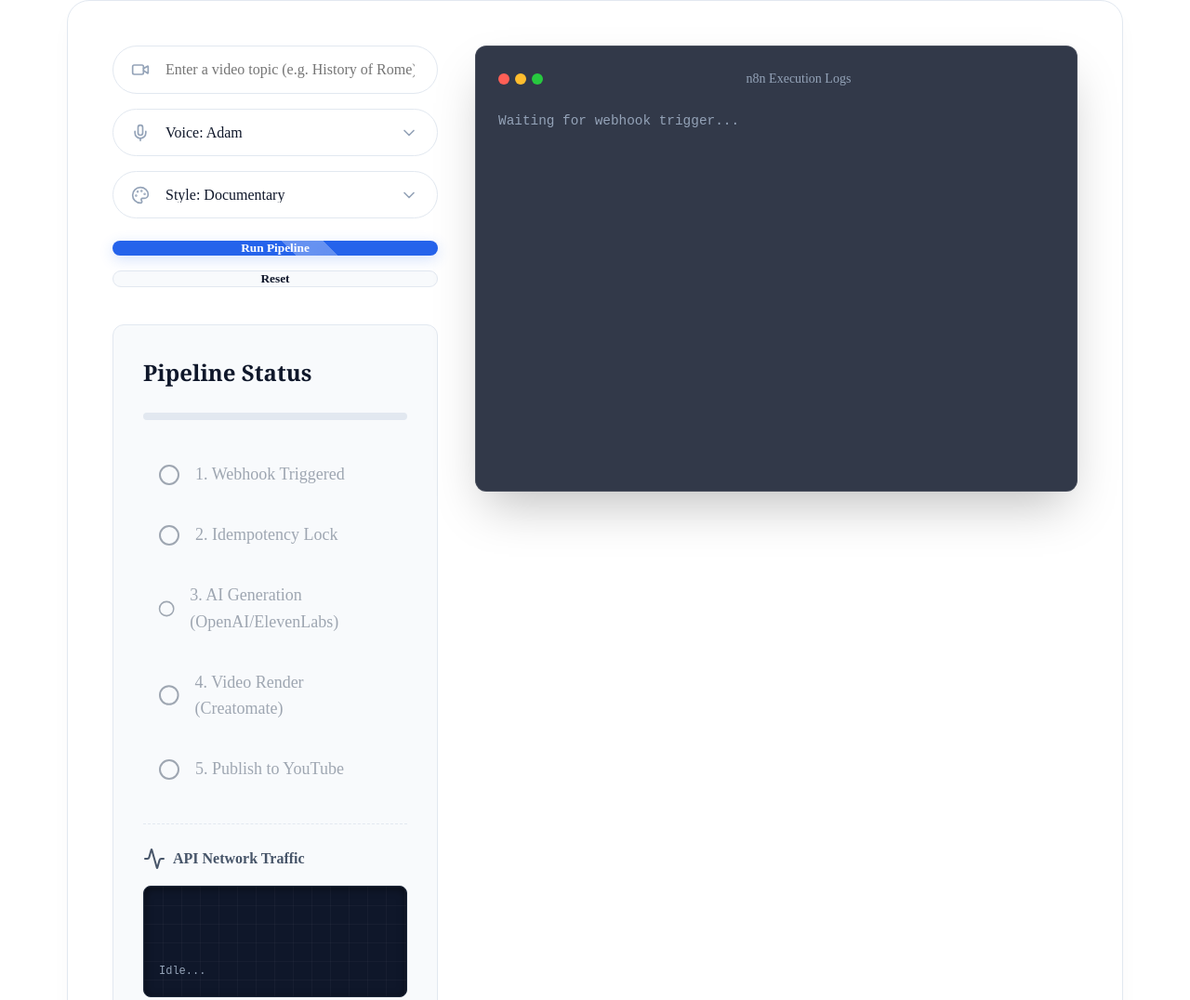
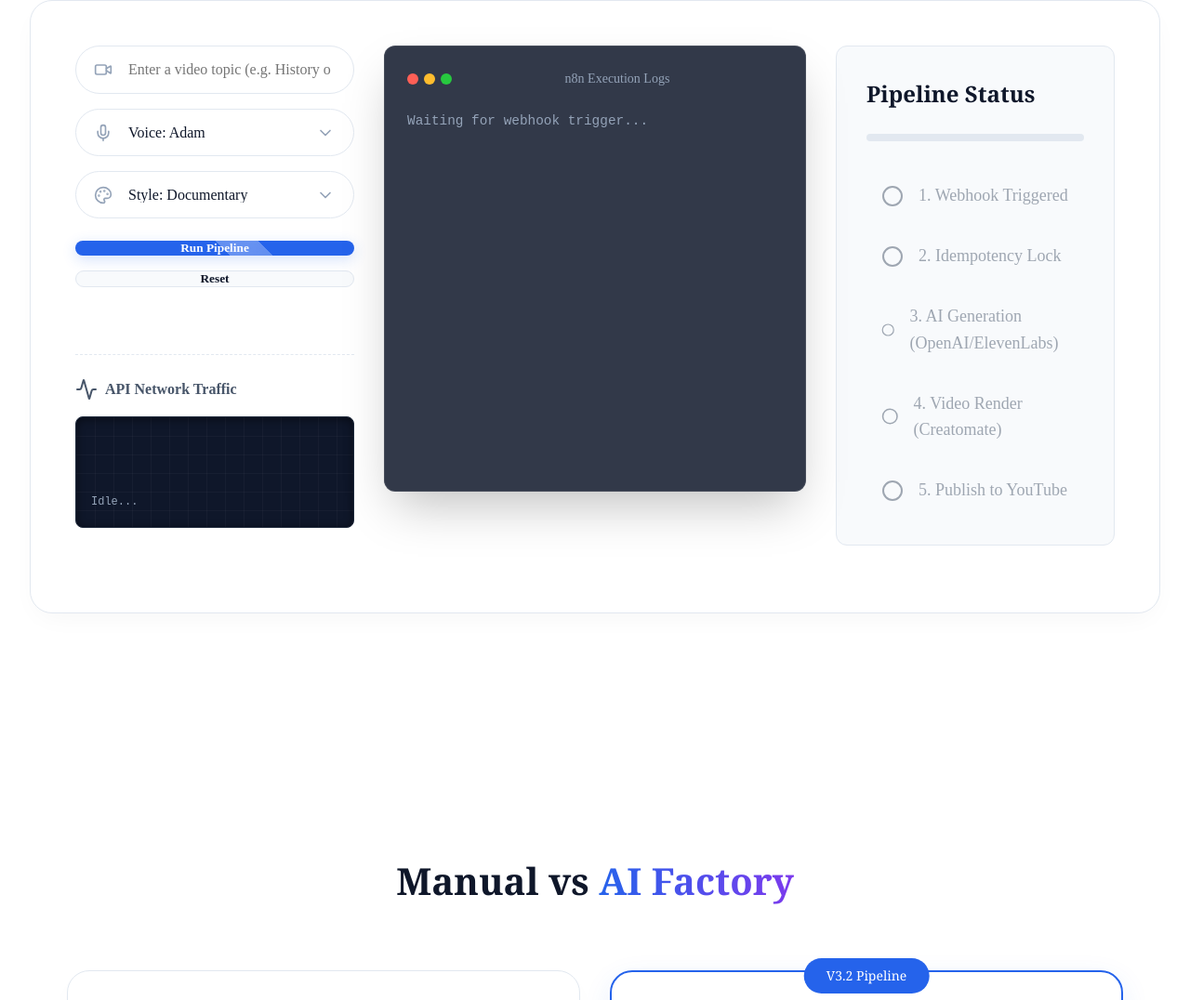
Before and after one commit to RishvinReddy/Ai-Youtube-Automation, a plain HTML site: page docs/index.html in a window 1280 px wide. Shown: the part 3475-4551 px from the top of the page at 93% size. Drawn offline with nearby package versions, Linux system fonts and the light colour scheme.

Commit message:
style: Redesign Live Simulation into a massive 3-column Command Center

```diff
--- a/docs/index.html
+++ b/docs/index.html
@@ -181,15 +181,15 @@
         </section>
 
         <!-- Interactive Simulation Section -->
-        <section class="simulation-section container fade-up">
+        <section class="simulation-section container-wide fade-up">
             <div class="section-header">
                 <h2>Live <span class="gradient-text">Simulation</span></h2>
                 <p>Test the idempotency lock and watch the pipeline execute in real-time.</p>
             </div>
             <div class="simulation-container glass-panel sim-dashboard-layout">
 
-                <!-- Left Sidebar: Controls & Status -->
-                <div class="sim-sidebar">
+                <!-- Left Sidebar: Controls & Network -->
+                <div class="sim-sidebar-left">
                     <div class="sim-controls">
                         <div class="sim-config">
                             <div class="input-wrapper main-input">
@@ -219,31 +219,15 @@
                         </div>
                     </div>
 
-                    <div class="sim-status-board">
-                        <h3>Pipeline Status</h3>
-
-                        <div class="sim-progress-container">
-                            <div class="sim-progress-bar" id="simProgressBar"></div>
-                        </div>
-
-                        <ul class="sim-checklist">
-                            <li id="step-1" class="step-pending"><i data-lucide="circle"></i> 1. Webhook Triggered</li>
-                            <li id="step-2" class="step-pending"><i data-lucide="circle"></i> 2. Idempotency Lock</li>
-                            <li id="step-3" class="step-pending"><i data-lucide="circle"></i> 3. AI Generation (OpenAI/ElevenLabs)</li>
-                            <li id="step-4" class="step-pending"><i data-lucide="circle"></i> 4. Video Render (Creatomate)</li>
-                            <li id="step-5" class="step-pending"><i data-lucide="circle"></i> 5. Publish to YouTube</li>
-                        </ul>
-
-                        <div class="network-monitor">
-                            <div class="network-header"><i data-lucide="activity"></i> API Network Traffic</div>
-                            <div class="network-logs" id="networkLogs">
-                                <span class="comment">Idle...</span>
-                            </div>
+                    <div class="network-monitor">
+                        <div class="network-header"><i data-lucide="activity"></i> API Network Traffic</div>
+                        <div class="network-logs" id="networkLogs">
+                            <span class="comment">Idle...</span>
                         </div>
                     </div>
                 </div>
 
-                <!-- Right Main Area: Terminal & Output -->
+                <!-- Center Main Area: Terminal & Output -->
                 <div class="sim-main">
                     <div class="sim-terminal code-mockup glass-terminal">
                         <div class="mockup-header">
@@ -260,6 +244,25 @@
                     <!-- Dynamic Visual Output Area -->
                     <div class="sim-visual-output" id="simVisualOutput">
                         <!-- Images and fake UI will be injected here by Javascript -->
+                    </div>
+                </div>
+
+                <!-- Right Sidebar: Status & Checklist -->
+                <div class="sim-sidebar-right">
+                    <div class="sim-status-board">
+                        <h3>Pipeline Status</h3>
+
+                        <div class="sim-progress-container">
+                            <div class="sim-progress-bar" id="simProgressBar"></div>
+                        </div>
+
+                        <ul class="sim-checklist">
+                            <li id="step-1" class="step-pending"><i data-lucide="circle"></i> 1. Webhook Triggered</li>
+                            <li id="step-2" class="step-pending"><i data-lucide="circle"></i> 2. Idempotency Lock</li>
+                            <li id="step-3" class="step-pending"><i data-lucide="circle"></i> 3. AI Generation (OpenAI/ElevenLabs)</li>
+                            <li id="step-4" class="step-pending"><i data-lucide="circle"></i> 4. Video Render (Creatomate)</li>
+                            <li id="step-5" class="step-pending"><i data-lucide="circle"></i> 5. Publish to YouTube</li>
+                        </ul>
                     </div>
                 </div>
 
--- a/docs/styles.css
+++ b/docs/styles.css
@@ -43,6 +43,12 @@ h1, h2, h3, h4, h5, h6 {
 /* Layout */
 .container {
     max-width: 1200px;
+    margin: 0 auto;
+    padding: 0 2rem;
+}
+
+.container-wide {
+    max-width: 1600px;
     margin: 0 auto;
     padding: 0 2rem;
 }
@@ -856,12 +862,12 @@ footer {
 
 .sim-dashboard-layout {
     display: grid;
-    grid-template-columns: 350px 1fr;
-    gap: 2.5rem;
+    grid-template-columns: 300px 1fr 300px;
+    gap: 2rem;
     align-items: start;
 }
 
-.sim-sidebar {
+.sim-sidebar-left, .sim-sidebar-right {
     display: flex;
     flex-direction: column;
 }
@@ -1135,7 +1141,7 @@ footer {
     to { opacity: 1; transform: translateY(0); }
 }
 
-@media (max-width: 968px) {
+@media (max-width: 1100px) {
     .sim-dashboard-layout { grid-template-columns: 1fr; gap: 2rem; }
 }
 
```
